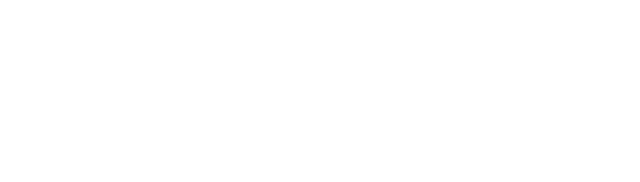
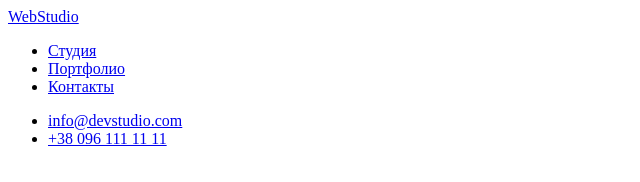
Before and after one commit to CrystalGoose/goit-markup-hw-01, a plain HTML site: page index.html in a window 1280 px wide. Shown: the whole page, without its empty margins (0-640 px from the left). Drawn offline with Linux system fonts and the light colour scheme.

Commit message:
add header

```diff
--- a/index.html
+++ b/index.html
@@ -6,5 +6,20 @@
     <meta name="viewport" content="width=device-width, initial-scale=1.0" />
     <title>WebStudio</title>
   </head>
-  <body></body>
+  <body>
+    <header>
+      <a href="./index.html">WebStudio</a>
+      <nav>
+        <ul>
+          <li><a href="./index.html">Студия</a></li>
+          <li><a href="./index.html">Портфолио</a></li>
+          <li><a href="./index.html">Контакты</a></li>
+        </ul>
+        <ul>
+          <li><a href="mailto:info@devstudio.com">info@devstudio.com</a></li>
+          <li><a href="tel:+380961111111">+38 096 111 11 11</a></li>
+        </ul>
+      </nav>
+    </header>
+  </body>
 </html>
```
